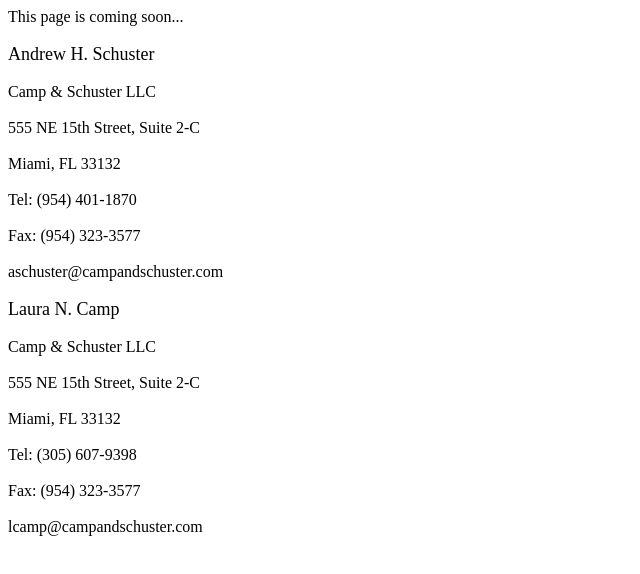
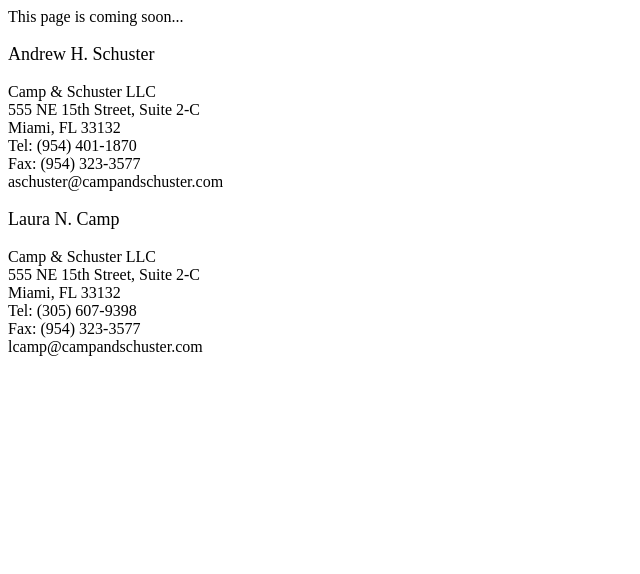
Before and after one commit to bshoefl/bshoefl.github.io, a plain HTML site: page index.html in a window 1280 px wide. Shown: the whole page, without its empty margins (0-640 px from the left). Drawn offline with Linux system fonts and the light colour scheme.

Commit message:
Removing br

```diff
--- a/index.html
+++ b/index.html
@@ -2,18 +2,18 @@
 
 <div><font size="4">Andrew H. Schuster</font></div><br>
 
-<div>Camp & Schuster LLC<div></div><br>
-<div>555 NE 15th Street, Suite 2-C</div><br>
-<div>Miami, FL 33132</div><br>
-<div>Tel: (954) 401-1870</div><br>
-<div>Fax: (954) 323-3577</div><br>
+<div>Camp & Schuster LLC<div></div>
+<div>555 NE 15th Street, Suite 2-C</div>
+<div>Miami, FL 33132</div>
+<div>Tel: (954) 401-1870</div>
+<div>Fax: (954) 323-3577</div>
 <div>aschuster@campandschuster.com</div><br>
 
 <div><font size="4">Laura N. Camp</font></div><br>
 
-<div>Camp & Schuster LLC</div><br>
-<div>555 NE 15th Street, Suite 2-C</div><br>
-<div>Miami, FL 33132</div><br>
-<div>Tel: (305) 607-9398</div><br>
-<div>Fax: (954) 323-3577</div><br>
+<div>Camp & Schuster LLC</div>
+<div>555 NE 15th Street, Suite 2-C</div>
+<div>Miami, FL 33132</div>
+<div>Tel: (305) 607-9398</div>
+<div>Fax: (954) 323-3577</div>
 <div>lcamp@campandschuster.com</div><br>
```
